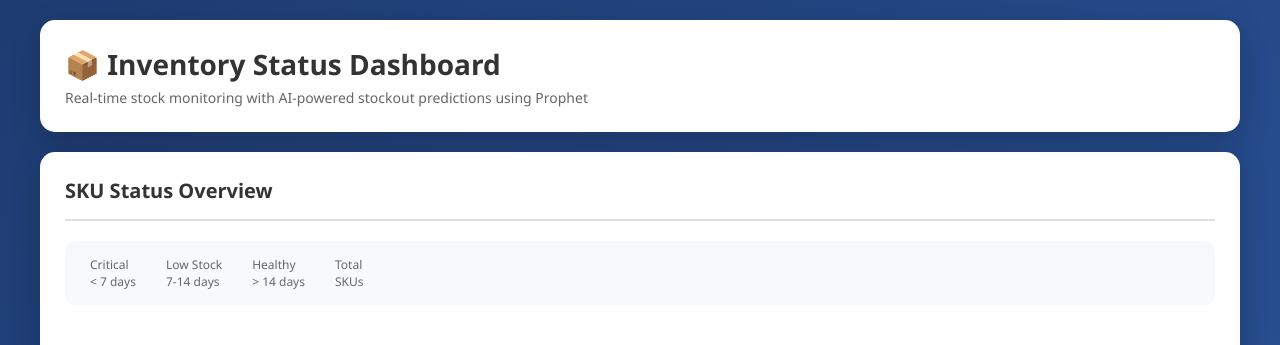
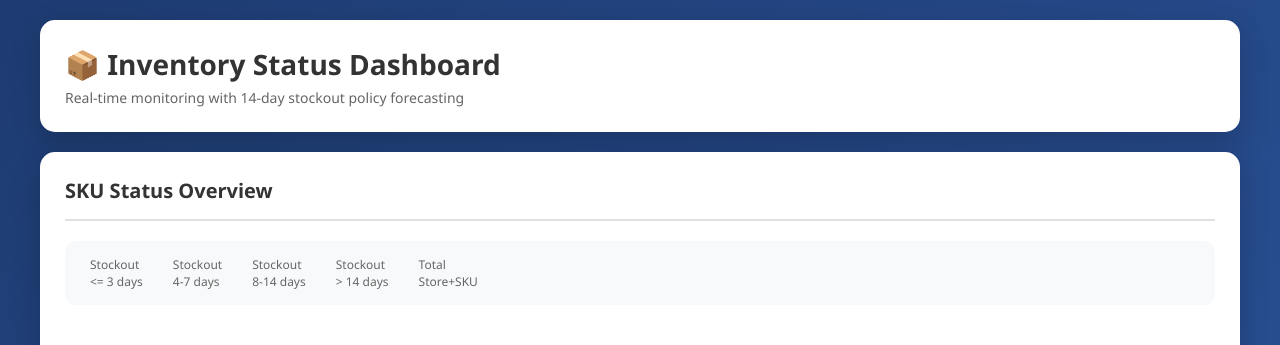
Before and after one commit to TheRealBrian0/Inventory-Prediction-Forecast-Management, a Flask app: template templates/dashboard.html in a window 1280 px wide. Shown: the top 345 px of the page. Run offline with Flask 3, Linux system fonts and the light colour scheme; the template is opened without the code that fills it, so the values that code supplies are empty.

Commit message:
Align stockout classification to 14-day forecast horizon

```diff
--- a/app.py
+++ b/app.py
@@ -35,6 +35,8 @@ CSV_PATH = "C:/Users/arvinbrian.j/Desktop/DataSet/SYSCO_POC_DB/retail_store_inve
 
 app = Flask(__name__)
 app.config['SECRET_KEY'] = 'inventory-forecasting-poc-secret-key'
+
+DEFAULT_STOCKOUT_HORIZON_DAYS = 14
 
 # ============================================
 # DATA LOADING AND PROCESSING
@@ -229,7 +231,7 @@ def get_reorder_recommendation(days_until_stockout, lead_time=7):
 # ANALYTICS FUNCTIONS
 # ============================================
 
-def get_forecast_for_product(df, product_id, store_id='S001', periods=30):
+def get_forecast_for_product(df, product_id, store_id='S001', periods=DEFAULT_STOCKOUT_HORIZON_DAYS):
     """
     Get forecast for a specific product.
 
@@ -277,6 +279,10 @@ def get_forecast_for_product(df, product_id, store_id='S001', periods=30):
     # Forecast summary
     total_forecasted_demand = forecast['yhat'].sum()
     avg_forecasted_demand = forecast['yhat'].mean()
+    cumulative_forecast = forecast['yhat'].cumsum()
+    cumulative_horizon_demand = cumulative_forecast.iloc[-1] if len(cumulative_forecast) > 0 else 0
+    stockout_within_horizon = days_until_stockout <= periods
+    stockout_date_within_horizon = stockout_date.strftime('%Y-%m-%d') if stockout_within_horizon and stockout_date else None
 
     return {
         'product_id': product_id,
@@ -284,6 +290,11 @@ def get_forecast_for_product(df, product_id, store_id='S001', periods=30):
         'current_inventory': current_inventory,
         'days_until_stockout': days_until_stockout,
         'stockout_date': stockout_date.strftime('%Y-%m-%d') if stockout_date else 'N/A',
+        'forecast_horizon_days': periods,
+        'horizon_demand_forecast': round(total_forecasted_demand, 2),
+        'cumulative_horizon_demand': round(cumulative_horizon_demand, 2),
+        'stockout_within_horizon': stockout_within_horizon,
+        'stockout_date_within_horizon': stockout_date_within_horizon,
         'recommendation': recommendation,
         'avg_daily_demand': round(avg_daily_demand, 2),
         'max_daily_demand': round(max_daily_demand, 2),
@@ -299,7 +310,7 @@ def get_forecast_for_product(df, product_id, store_id='S001', periods=30):
     }
 
 
-def get_all_products_forecast(df, periods=30):
+def get_all_products_forecast(df, periods=DEFAULT_STOCKOUT_HORIZON_DAYS):
     """
     Get forecast for all products.
 
@@ -310,18 +321,23 @@ def get_all_products_forecast(df, periods=30):
     Returns:
         List of forecast dictionaries for all products
     """
-    products = df['Product ID'].unique()
+    store_products = (
+        df[['Store ID', 'Product ID']]
+        .drop_duplicates()
+        .sort_values(['Store ID', 'Product ID'])
+        .itertuples(index=False)
+    )
     forecasts = []
 
-    for product_id in products:
-        forecast = get_forecast_for_product(df, product_id, 'S001', periods)
+    for store_id, product_id in store_products:
+        forecast = get_forecast_for_product(df, product_id, store_id, periods)
         if forecast:
             forecasts.append(forecast)
 
     return forecasts
 
 
-def get_dashboard_metrics(df):
+def get_dashboard_metrics(df, stockout_horizon_days=DEFAULT_STOCKOUT_HORIZON_DAYS):
     """
     Get key dashboard metrics.
 
@@ -346,10 +362,11 @@ def get_dashboard_metrics(df):
     avg_daily_sales = df.groupby('Date')['Units Sold'].sum().mean()
 
     # Products at risk (less than 7 days of stock)
-    forecasts = get_all_products_forecast(df, 30)
-    at_risk = sum(1 for f in forecasts if f['days_until_stockout'] < 7)
-    low_stock = sum(1 for f in forecasts if 7 <= f['days_until_stockout'] < 14)
-    healthy = sum(1 for f in forecasts if f['days_until_stockout'] >= 14)
+    forecasts = get_all_products_forecast(df, stockout_horizon_days)
+    stockout_le_3_days = sum(1 for f in forecasts if f['days_until_stockout'] <= 3)
+    stockout_4_7_days = sum(1 for f in forecasts if 4 <= f['days_until_stockout'] <= 7)
+    stockout_8_14_days = sum(1 for f in forecasts if 8 <= f['days_until_stockout'] <= stockout_horizon_days)
+    stockout_gt_14_days = sum(1 for f in forecasts if f['days_until_stockout'] > stockout_horizon_days)
 
     # Category breakdown
     category_inventory = latest_data.groupby('Category')['Inventory Level'].sum().to_dict()
@@ -358,9 +375,11 @@ def get_dashboard_metrics(df):
         'total_inventory': int(total_inventory),
         'total_units_sold_30d': int(total_units_sold),
         'avg_daily_sales': round(avg_daily_sales, 2),
-        'products_at_risk': at_risk,
-        'products_low_stock': low_stock,
-        'products_healthy': healthy,
+        'stockout_horizon_days': stockout_horizon_days,
+        'stockout_le_3_days': stockout_le_3_days,
+        'stockout_4_7_days': stockout_4_7_days,
+        'stockout_8_14_days': stockout_8_14_days,
+        'stockout_gt_14_days': stockout_gt_14_days,
         'total_products': len(forecasts),
         'category_inventory': category_inventory,
         'latest_date': latest_date.strftime('%Y-%m-%d')
@@ -381,10 +400,11 @@ def index():
     df = preprocess_data(df)
 
     # Get dashboard metrics
-    metrics = get_dashboard_metrics(df)
+    stockout_horizon_days = request.args.get('horizon_days', default=DEFAULT_STOCKOUT_HORIZON_DAYS, type=int)
+    metrics = get_dashboard_metrics(df, stockout_horizon_days)
 
     # Get all product forecasts
-    forecasts = get_all_products_forecast(df, 30)
+    forecasts = get_all_products_forecast(df, stockout_horizon_days)
 
     return render_template(
         'dashboard.html',
@@ -401,7 +421,8 @@ def api_metrics():
     df = load_data(CSV_PATH)
     df = preprocess_data(df)
 
-    metrics = get_dashboard_metrics(df)
+    stockout_horizon_days = request.args.get('horizon_days', default=DEFAULT_STOCKOUT_HORIZON_DAYS, type=int)
+    metrics = get_dashboard_metrics(df, stockout_horizon_days)
 
     return jsonify(metrics)
 
@@ -414,7 +435,8 @@ def api_all_forecasts():
     df = load_data(CSV_PATH)
     df = preprocess_data(df)
 
-    forecasts = get_all_products_forecast(df, 30)
+    stockout_horizon_days = request.args.get('horizon_days', default=DEFAULT_STOCKOUT_HORIZON_DAYS, type=int)
+    forecasts = get_all_products_forecast(df, stockout_horizon_days)
 
     return jsonify(forecasts)
 
--- a/templates/dashboard.html
+++ b/templates/dashboard.html
@@ -222,7 +222,7 @@
     <div class="container">
         <div class="header">
             <h1>📦 Inventory Status Dashboard</h1>
-            <p>Real-time stock monitoring with AI-powered stockout predictions using Prophet</p>
+            <p>Real-time monitoring with 14-day stockout policy forecasting</p>
         </div>
 
         <div class="status-container">
@@ -230,32 +230,37 @@
 
             <div class="summary-bar">
                 <div class="summary-item">
-                    <div class="summary-count critical">{{ metrics.products_at_risk }}</div>
-                    <div class="summary-label">Critical<br>
-                        < 7 days</div>
+                    <div class="summary-count critical">{{ metrics.stockout_le_3_days }}</div>
+                    <div class="summary-label">Stockout<br>
+                        <= 3 days</div>
                     </div>
                     <div class="summary-item">
-                        <div class="summary-count warning">{{ metrics.products_low_stock }}</div>
-                        <div class="summary-label">Low Stock<br>7-14 days</div>
+                        <div class="summary-count warning">{{ metrics.stockout_4_7_days }}</div>
+                        <div class="summary-label">Stockout<br>4-7 days</div>
                     </div>
                     <div class="summary-item">
-                        <div class="summary-count healthy">{{ metrics.products_healthy }}</div>
-                        <div class="summary-label">Healthy<br>> 14 days</div>
+                        <div class="summary-count healthy">{{ metrics.stockout_8_14_days }}</div>
+                        <div class="summary-label">Stockout<br>8-14 days</div>
+                    </div>
+                    <div class="summary-item">
+                        <div class="summary-count healthy">{{ metrics.stockout_gt_14_days }}</div>
+                        <div class="summary-label">Stockout<br>> 14 days</div>
                     </div>
                     <div class="summary-item">
                         <div class="summary-count" style="color: #333;">{{ metrics.total_products }}</div>
-                        <div class="summary-label">Total<br>SKUs</div>
+                        <div class="summary-label">Total<br>Store+SKU</div>
                     </div>
                 </div>
 
                 <div class="sku-grid">
                     {% for forecast in forecasts %}
                     <div
-                        class="sku-card {% if forecast.days_until_stockout < 7 %}critical{% elif forecast.days_until_stockout < 14 %}warning{% else %}healthy{% endif %}">
+                        class="sku-card {% if forecast.days_until_stockout <= 3 %}critical{% elif forecast.days_until_stockout <= 14 %}warning{% else %}healthy{% endif %}">
                         <div class="sku-header">
                             <span class="sku-id">{{ forecast.product_id }}</span>
+                            <span class="label">Store {{ forecast.store_id }}</span>
                             <span class="status-icon">
-                                {% if forecast.days_until_stockout < 7 %}⚠️ {% elif forecast.days_until_stockout < 14
+                                {% if forecast.days_until_stockout <= 3 %}⚠️ {% elif forecast.days_until_stockout <= 14
                                     %}⚡ {% else %}✅{% endif %} </span>
                         </div>
                         <div class="sku-details">
@@ -268,22 +273,27 @@
                                 <span class="value">{{ forecast.avg_daily_demand }}</span>
                             </div>
                             <div class="row">
-                                <span class="label">Days Until Stockout</span>
-                                <span class="value">
-                                    {% if forecast.days_until_stockout >= 999 %}30+ days
-                                    {% else %}{{ forecast.days_until_stockout }} days{% endif %}
-                                </span>
+                                <span class="label">14-Day Demand Forecast</span>
+                                <span class="value">{{ forecast.horizon_demand_forecast }}</span>
                             </div>
                             <div class="row">
-                                <span class="label">Predicted Stockout</span>
-                                <span class="value">{{ forecast.stockout_date }}</span>
+                                <span class="label">Cumulative 14-Day Demand</span>
+                                <span class="value">{{ forecast.cumulative_horizon_demand }}</span>
+                            </div>
+                            <div class="row">
+                                <span class="label">Stockout Within 14 Days</span>
+                                <span class="value">{{ 'Yes' if forecast.stockout_within_horizon else 'No' }}</span>
+                            </div>
+                            <div class="row">
+                                <span class="label">Estimated Stockout Date</span>
+                                <span class="value">{{ forecast.stockout_date_within_horizon or 'After 14 days' }}</span>
                             </div>
                         </div>
-                        {% if forecast.days_until_stockout < 7 %} <div class="warning-text">
-                            ⚠️ WARNING: Stockout imminent! Reorder immediately.
+                        {% if forecast.days_until_stockout <= 3 %} <div class="warning-text">
+                            ⚠️ WARNING: Stockout expected within 3 days. Reorder immediately.
                     </div>
-                    {% elif forecast.days_until_stockout < 14 %} <div class="low-stock-text">
-                        ⚡ Low stock - consider reordering soon.
+                    {% elif forecast.days_until_stockout <= 14 %} <div class="low-stock-text">
+                        ⚡ Stockout expected within 14 days - prioritize replenishment.
                 </div>
                 {% endif %}
             </div>
```
